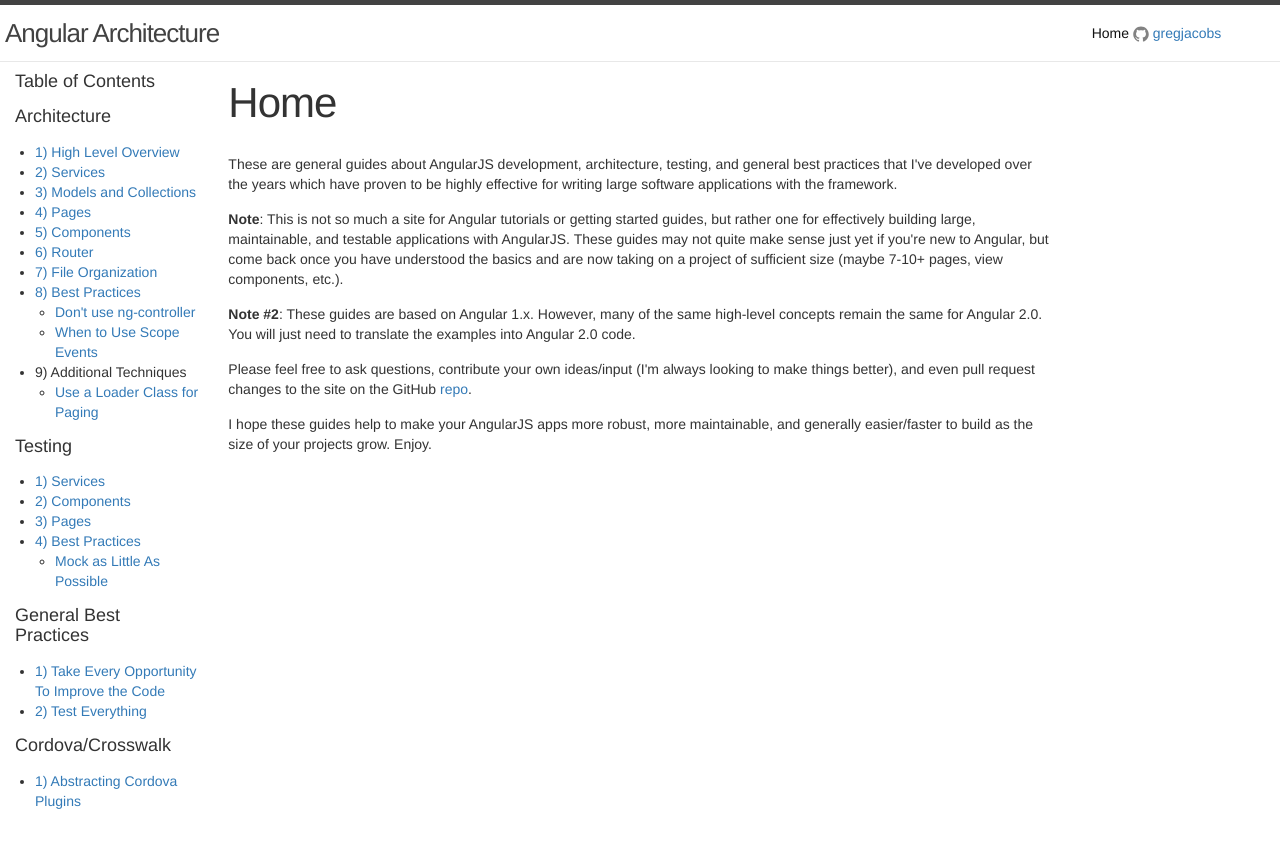
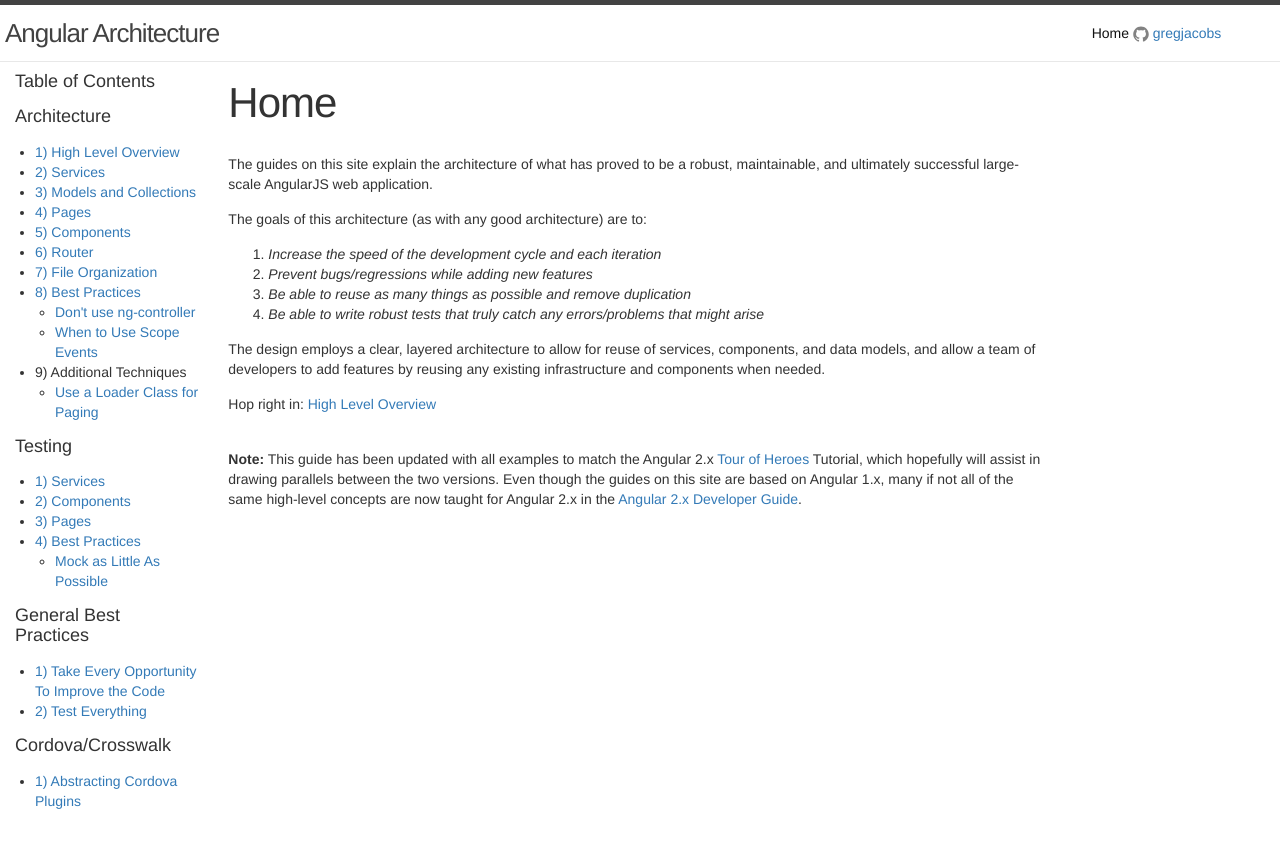
Before and after one commit to gregjacobs/Angular-Architecture, a Jekyll site: the page built from index.md, in a window 1280 px wide. Shown: the top 848 px of the page. Built offline with Jekyll 4.4.1, drawn with Linux system fonts in a browser that asks for light colours; Markdown is read by kramdown in place of the engine named in the settings; comment, search, counter and statistics services are not loaded.

Commit message:
Update Home page and add a few 'next' links

```diff
--- a/index.html
+++ /dev/null
@@ -1,43 +0,0 @@
----
-title: Home
-layout: page-with-nav
-comments: true
----
-
-<div class="home">
-
-	<p>
-		These are general guides about AngularJS development, architecture,
-		testing, and general best practices that I've developed over the years
-		which have proven to be highly effective for writing large software
-		applications with the framework.
-	</p>
-
-	<p>
-		<strong>Note</strong>: This is not so much a site for Angular tutorials
-		or getting started guides, but rather one for effectively building large,
-		maintainable, and testable applications with AngularJS. These guides may
-		not quite make sense just yet if you're new to Angular, but come back
-		once you have understood the basics and are now taking on a project of
-		sufficient size (maybe 7-10+ pages, view components, etc.).
-	</p>
-
-	<p>
-		<strong>Note #2</strong>: These guides are based on Angular 1.x. However,
-		many of the same high-level concepts remain the same for Angular 2.0.
-		You will just need to translate the examples into Angular 2.0 code.
-	</p>
-
-	<p>
-		Please feel free to ask questions, contribute your own ideas/input (I'm
-		always looking to make things better), and even pull request changes to
-		the site on the GitHub <a href="https://github.com/gregjacobs/Angular-Guides" target="_blank">repo</a>.
-	</p>
-
-	<p>
-		I hope these guides help to make your AngularJS apps more robust, more
-		maintainable, and generally easier/faster to build as the size of your
-		projects grow. Enjoy.
-	</p>
-
-</div>
--- /dev/null
+++ b/index.md
@@ -0,0 +1,30 @@
+---
+title: Home
+layout: page-with-nav
+comments: true
+---
+
+The guides on this site explain the architecture of what has proved to
+be a robust, maintainable, and ultimately successful large-scale AngularJS web
+application.
+
+The goals of this architecture (as with any good architecture) are to:
+
+1. _Increase the speed of the development cycle and each iteration_
+2. _Prevent bugs/regressions while adding new features_
+3. _Be able to reuse as many things as possible and remove duplication_
+4. _Be able to write robust tests that truly catch any errors/problems that might
+   arise_
+
+The design employs a clear, layered architecture to allow for reuse of services,
+components, and data models, and allow a team of developers to add features by
+reusing any existing infrastructure and components when needed.
+
+Hop right in: [High Level Overview]({{ site.baseurl }}/architecture/high-level-overview)
+
+<br>
+<strong>Note:</strong> This guide has been updated with all examples to match the Angular 2.x
+[Tour of Heroes](https://angular.io/docs/ts/latest/tutorial/) Tutorial, which
+hopefully will assist in drawing parallels between the two versions. Even though
+the guides on this site are based on Angular 1.x, many if not all of the same
+high-level concepts are now taught for Angular 2.x in the [Angular 2.x Developer Guide](https://angular.io/docs/ts/latest/guide/).
```
Also changed, not shown: architecture/high-level-overview.md (+2 -0 lines), architecture/index.html (deleted, +0 -7 lines), architecture/models-and-collections.md (+3 -0 lines), architecture/services.md (+4 -1 lines).
